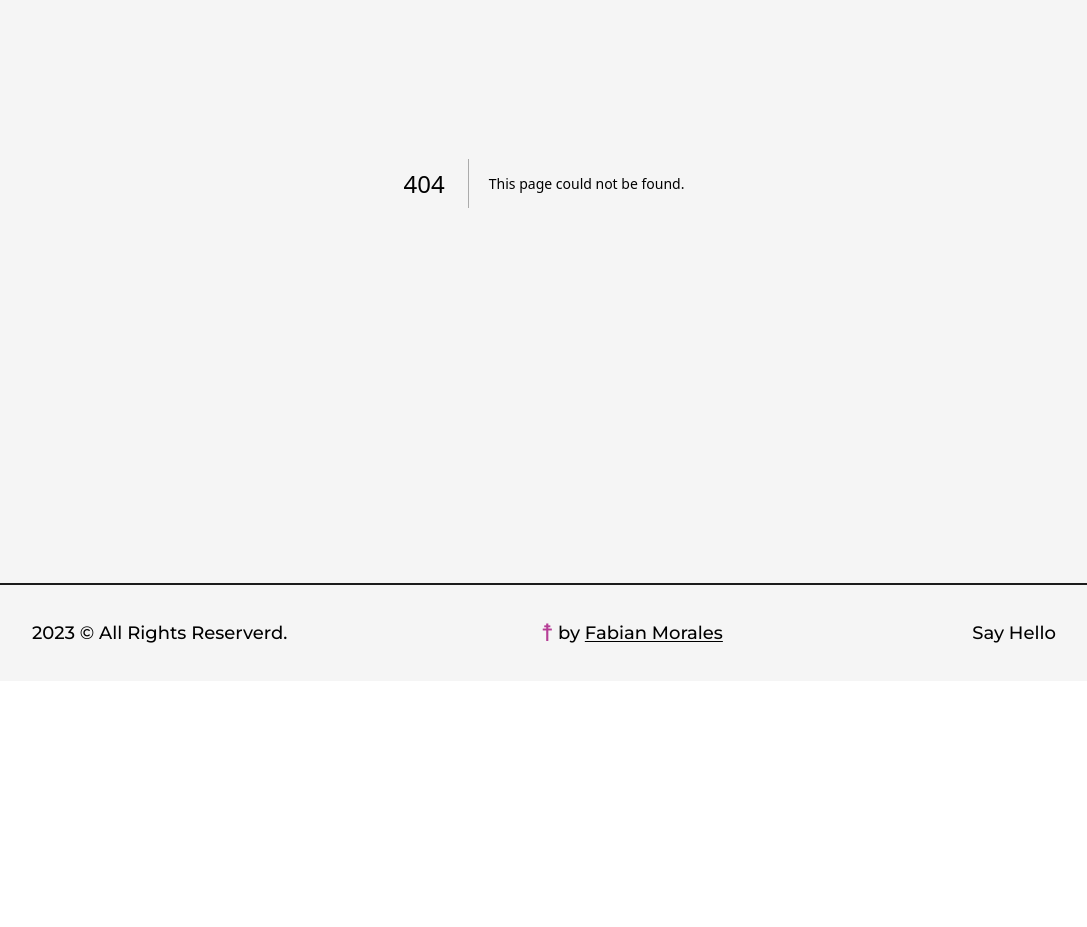
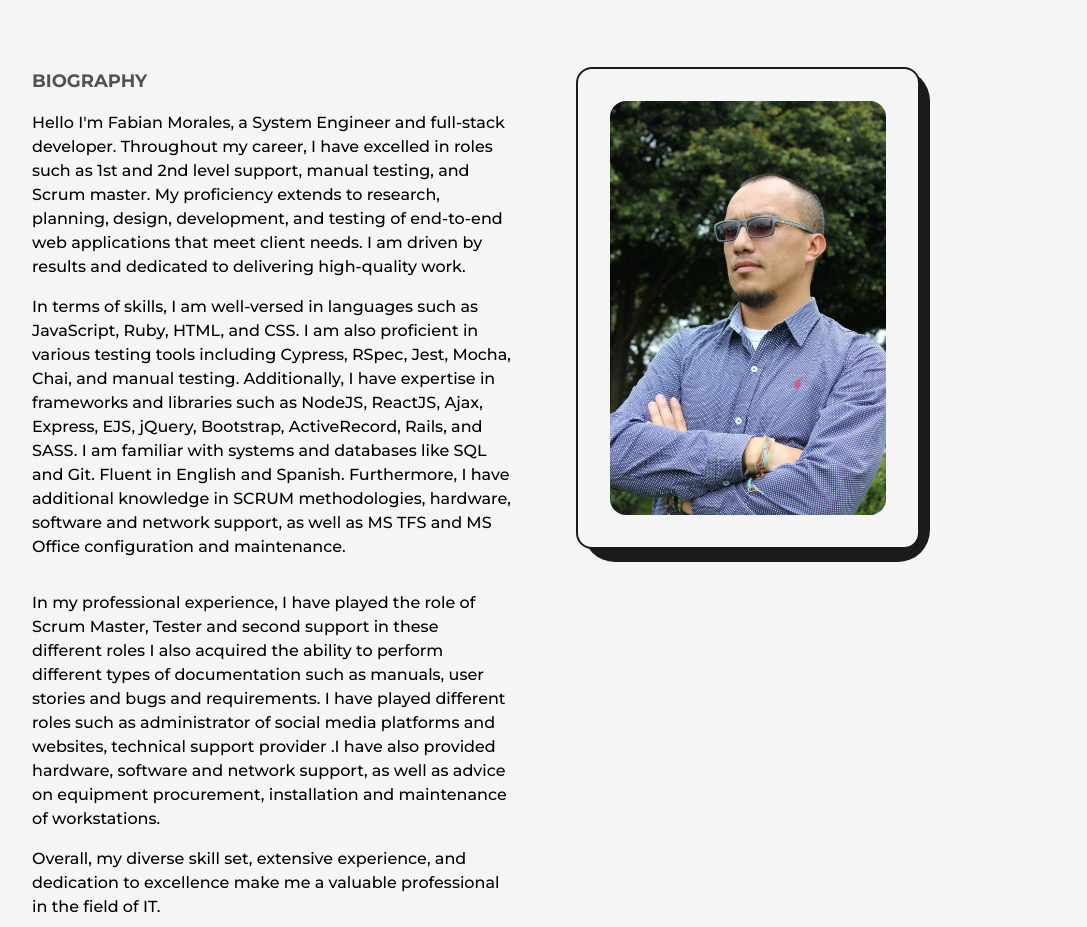
Before and after one commit to femorales7/WebPage_Fabian, a Next.js app: page /about in a window 1280 px wide. Before the commit this address had no page. Shown: the part 305-1232 px from the top of the page, without its empty margins (96-1183 px from the left). Before the commit the page ends 986 px from the top, so only its background shows below. Built offline with nearby package versions, Linux system fonts and the light colour scheme.

Commit message:
Creation of about page with some Css

```diff
--- a/src/components/AnimatedText.js
+++ b/src/components/AnimatedText.js
@@ -34,7 +34,7 @@ const AnimatedText = ({ text, className = "" }) => {
     overflow-hidden"
     >
       <motion.h1
-        className={`inline-block w-full text-dark font-bold capitalize text-10xl ${className}`}
+        className={`inline-block w-full text-dark font-bold capitalize text-6xl ${className}`}
         variants={quote}
         initial="initial"
         animate="animate"
--- /dev/null
+++ b/src/pages/about.js
@@ -0,0 +1,141 @@
+import React, { useEffect, useRef } from "react";
+import Head from "next/head";
+import Layout from "@/components/Layout";
+import AnimatedText from "@/components/AnimatedText";
+import Image from "next/image";
+import ProfilePhoto from "../../public/images/profile/developer-pic-2.jpg";
+import { useInView, useSpring, useMotionValue } from "framer-motion";
+import { redirect } from "next/dist/server/api-utils";
+
+const AnimatedNumbers = ({ value }) => {
+  const ref = useRef(null);
+
+  const motionValue = useMotionValue(0);
+  const springValue = useSpring(motionValue, { duration: 3000 });
+  const isInView = useInView( ref, {once:true} );
+
+  useEffect(() => {
+    if (isInView) {
+      motionValue.set(value);
+    }
+  }, [isInView, value, motionValue]);
+
+  useEffect(() => {
+    springValue.on("change", (latest) => {
+      if(ref.current  && latest.toFixed(0) <= value){
+        ref.current.textContent = latest.toFixed(0);
+      }
+    });
+  }, [springValue, value]);
+
+  return <span ref={ref}></span>;
+};
+
+const about = () => {
+  return (
+    <>
+      <Head>
+        <title>Fabian Morales | About Page</title>
+        <meta
+          name="description"
+          content="This page is for portafolio of full stack developer Fabian Morales"
+        />
+      </Head>
+      <main className="flex w-full flex-col items-center justify-center">
+        <Layout className="pt-6">
+          <AnimatedText
+            text="Perseverance, Discipline and Passion are the keys to achieving goals."
+            className="mb-16"
+          />
+          <div className="grid w-full grid-cols-8 gap-16 ">
+            <div className="col-span-4 flex flex-col items-start justify-start">
+              <h2 className="mb-4 text-lg font-bold uppercase text-dark/75">
+                Biography
+              </h2>
+              <p className="font-medium">
+                Hello I'm Fabian Morales, a System Engineer and full-stack
+                developer. Throughout my career, I have excelled in roles such
+                as 1st and 2nd level support, manual testing, and Scrum master.
+                My proficiency extends to research, planning, design,
+                development, and testing of end-to-end web applications that
+                meet client needs. I am driven by results and dedicated to
+                delivering high-quality work.
+              </p>
+
+              <p className="  my-4 font-medium">
+                In terms of skills, I am well-versed in languages such as
+                JavaScript, Ruby, HTML, and CSS. I am also proficient in various
+                testing tools including Cypress, RSpec, Jest, Mocha, Chai, and
+                manual testing. Additionally, I have expertise in frameworks and
+                libraries such as NodeJS, ReactJS, Ajax, Express, EJS, jQuery,
+                Bootstrap, ActiveRecord, Rails, and SASS. I am familiar with
+                systems and databases like SQL and Git. Fluent in English and
+                Spanish. Furthermore, I have additional knowledge in SCRUM
+                methodologies, hardware, software and network support, as well
+                as MS TFS and MS Office configuration and maintenance.
+              </p>
+
+              <p className=" my-4 font-medium">
+                In my professional experience, I have played the role of Scrum
+                Master, Tester and second support in these different roles I
+                also acquired the ability to perform different types of
+                documentation such as manuals, user stories and bugs and
+                requirements. I have played different roles such as
+                administrator of social media platforms and websites, technical
+                support provider .I have also provided hardware, software and
+                network support, as well as advice on equipment procurement,
+                installation and maintenance of workstations.
+              </p>
+
+              <p className=" font-medium">
+                Overall, my diverse skill set, extensive experience, and
+                dedication to excellence make me a valuable professional in the
+                field of IT.
+              </p>
+            </div>
+
+            <div
+              className="col-span-3 relative h-max rounded-2xl border-2 border-solid border-dark
+                bg-light p-8 "
+            >
+              <div className="absolute top-0 -right-3 -z-10 w-[102%]  h-[103%] rounded-[2rem] bg-dark " />
+              <Image
+                src={ProfilePhoto}
+                alt="Fabian Morales"
+                className="w-full h-auto rounded-2xl"
+              />
+            </div>
+            {/* <div className="col-span-2 flex flex-col items-end justify-between">
+              <div className="flex flex-col items-end justify-center">
+                <span className="inline-block text-7xl font-bold">
+                  <AnimatedNumbers value={50} />+
+                </span>
+                <h2 className="text-xl font-medium capitalize text-dark/75">
+                  Satisfied clients
+                </h2>
+              </div>
+              <div className="flex flex-col items-end justify-center">
+                <span className="inline-block text-7xl font-bold">
+                  <AnimatedNumbers value={40} />+
+                </span>
+                <h2 className="text-xl font-medium capitalize text-dark/75">
+                  Projects Completed
+                </h2>
+              </div>
+              <div className="flex flex-col items-end justify-center">
+                <span className="inline-block text-7xl font-bold">
+                  <AnimatedNumbers value={4} />+
+                </span>
+                <h2 className="text-xl font-medium capitalize text-dark/75">
+                  Years of experience
+                </h2>
+              </div>
+            </div> */}
+          </div>
+        </Layout>
+      </main>
+    </>
+  );
+};
+
+export default about;
```
Also changed, not shown: public/images/profile/developer-pic-2.jpg.
